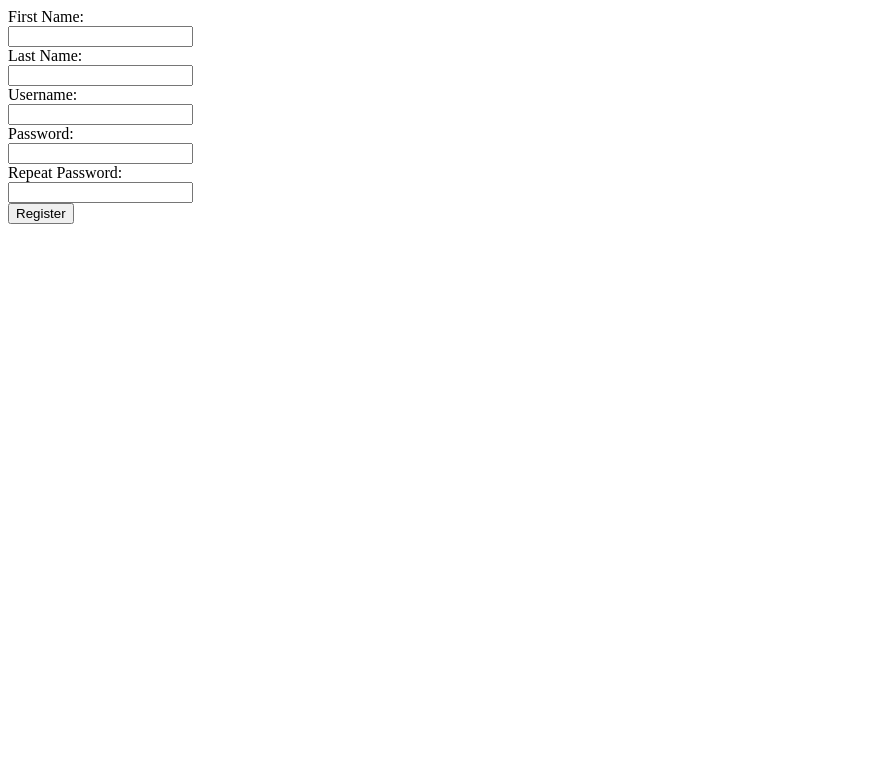
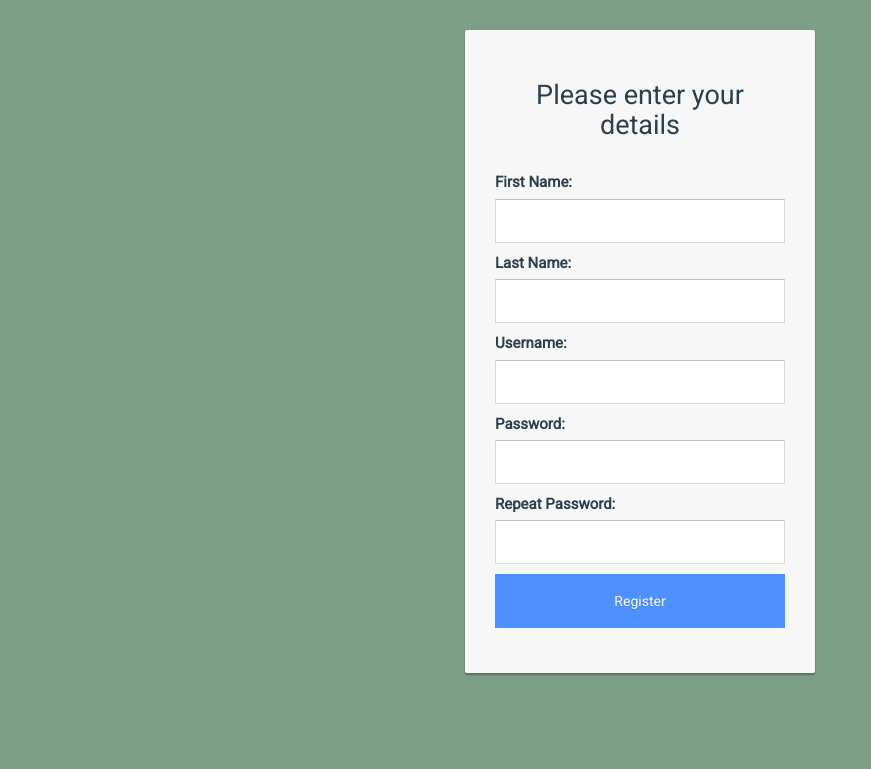
Before and after one commit to abhinav37/sdp, a Django app: page /main/register/ in a window 1280 px wide. Shown: the top 769 px of the page, without its empty margins (0-871 px from the left). Run offline with Django 3.2, Linux system fonts and the light colour scheme; some libraries are stand-ins or nearby versions.

Commit message:
register and login looks good now

```diff
--- a/sdp/main/templates/main/register.html
+++ b/sdp/main/templates/main/register.html
@@ -18,38 +18,28 @@
 {% if error %}
     Username already exists! Try a different username.
 {% endif %}
+<link rel="stylesheet" href="/static/css/bootstrap.min.css">
+<link rel="stylesheet" href="/static/css/bootstrap.css">
+<body style="background-color:#7c9e85;">
+  <div class="modal-dialog">
+    <div class="loginmodal-container">
+      <h1>Please enter your details</h1><br>
 
 <form action="{% url 'regComplete' %}" method="post"  onsubmit="return validate();">
     {% csrf_token %}
-    <div class="col-sm-6">
+
         <label for="fname">First Name:</label>
-    </div>
-    <div class="col-sm-6">
         <input type="text" name="fname" id="fname" {% if error %} value="{{fname}}" {% endif %} required/>
-    </div>
-    <div class="col-sm-6">
         <label for="lname">Last Name:</label>
-    </div>
-    <div class="col-sm-6">
         <input type="text" name="lname" id="lname" {% if error %} value="{{lname}}" {% endif %} required/>
-    </div>
-    <div class="col-sm-6">
         <label for="username">Username:</label>
-    </div>
-    <div class="col-sm-6">
         <input type="text" name="username" id="username" {% if error %} value="{{username}}" {% endif %} required/>
-    </div>
-    <div class="col-sm-6">
         <label for="pwd">Password:</label>
-    </div>
-    <div class="col-sm-6">
         <input type="password" name="pwd" id="pwd" required/>
-    </div>
-    <div class="col-sm-6">
         <label for="rpwd">Repeat Password:</label>
-    </div>
-    <div class="col-sm-6">
         <input type="password" name="rpwd" id="rpwd" required/>
-    </div>
-	<input type="submit" value="Register" /></div>
+    <input type="submit" name="login" class="login loginmodal-submit" value="Register"></div>
 </form>
+</div>
+  </div>
+  </body>
```
